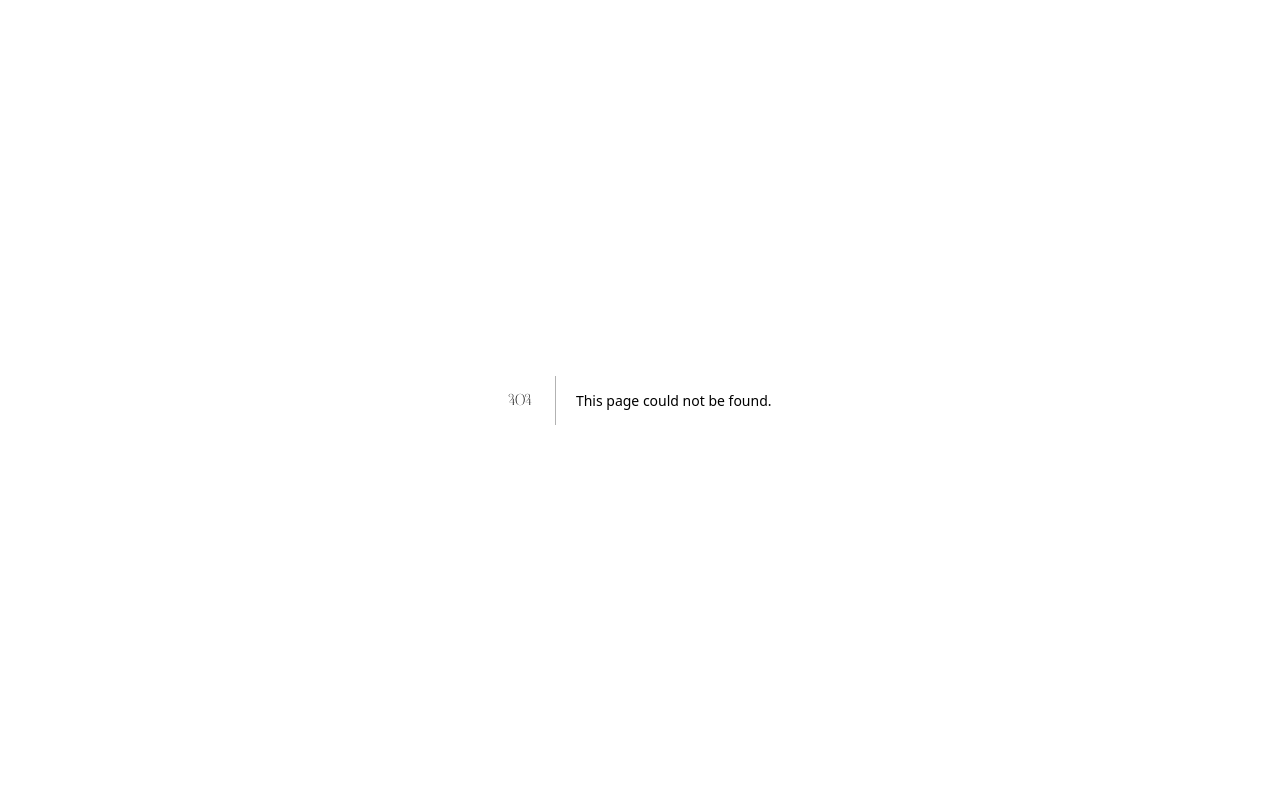
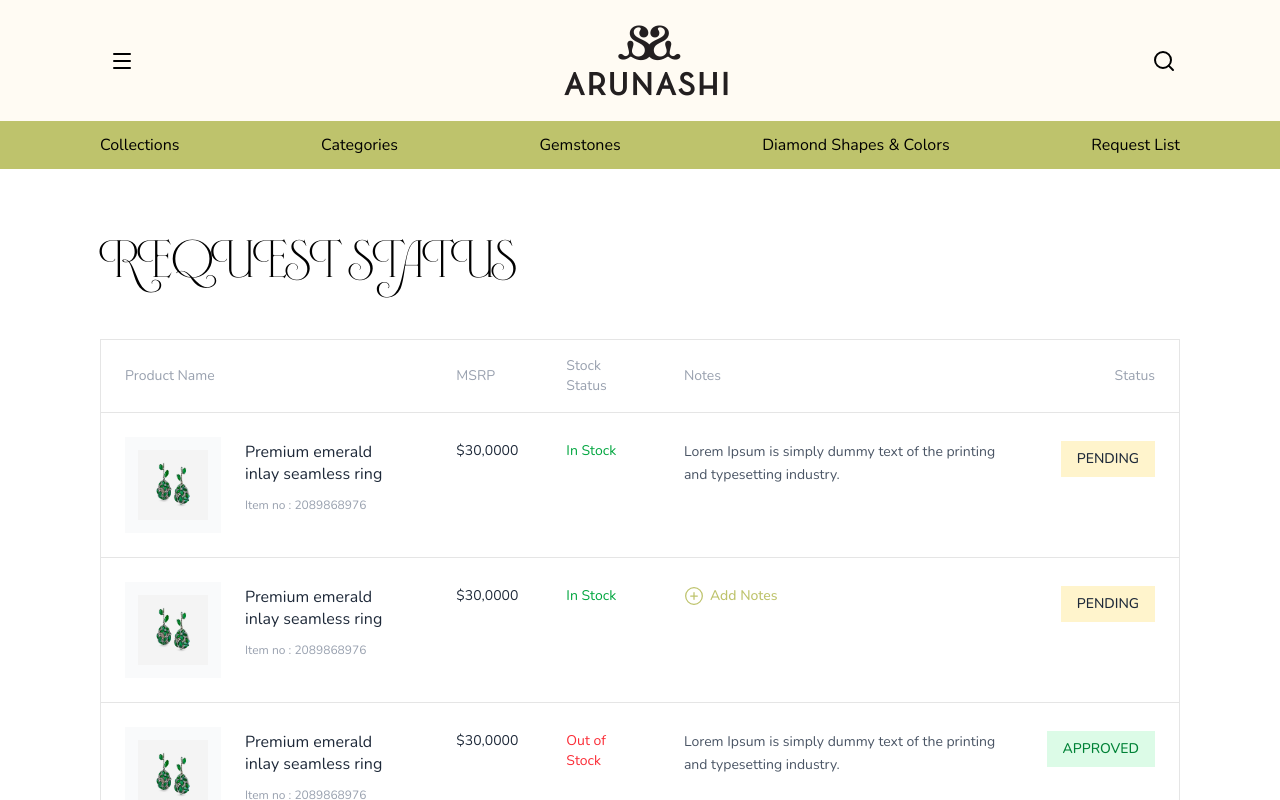
Before and after one commit to Sayan-97/arunashi, a Next.js app: page /request-status in a window 1280 px wide. Before the commit this address had no page. Shown: the top 800 px of the page. Built offline with nearby package versions, Linux system fonts and the light colour scheme.

Commit message:
feat: add request-status page

```diff
--- a/app/(main)/request-list/page.tsx
+++ b/app/(main)/request-list/page.tsx
@@ -1,10 +1,12 @@
-import { AlertCircle, PlusCircle, Trash2 } from "lucide-react";
+import { AlertCircle, Check, PlusCircle, Trash2 } from "lucide-react";
 import Image from "next/image";
+import Link from "next/link";
 import { Button } from "@/components/ui/button";
 import {
   Dialog,
   DialogClose,
   DialogContent,
+  DialogDescription,
   DialogFooter,
   DialogHeader,
   DialogTitle,
@@ -19,9 +21,11 @@ export default function RequestListPage() {
         <div className="flex items-center justify-between">
           <h1>Request List</h1>
           <div className="space-x-6">
+            <Link href="/request-status">
               <Button variant="outline" size="lg">
                 Request Status
               </Button>
+            </Link>
             <Button variant="outline" size="lg">
               Saved Lists
             </Button>
@@ -163,9 +167,38 @@ export default function RequestListPage() {
           <Button variant="outline" size="lg" className="lg:w-60">
             Save List
           </Button>
+          <Dialog>
+            <DialogTrigger asChild>
               <Button variant="outline" size="lg" className="lg:w-60">
                 Submit Request
               </Button>
+            </DialogTrigger>
+            <DialogContent className="sm:max-w-[771px] p-10 md:p-16">
+              <DialogHeader className="items-center text-center space-y-6">
+                <div className="size-20 rounded-full border-2 border-primary flex items-center justify-center mb-2">
+                  <Check className="size-8 text-primary" strokeWidth={1.5} />
+                </div>
+                <DialogTitle className="text-2xl md:text-[32px] font-medium leading-snug text-gray-900 max-w-xl mx-auto">
+                  Your Request List has been successfully
+                  <br />
+                  submitted to our sales team.
+                </DialogTitle>
+                <DialogDescription className="text-gray-500 text-sm md:text-base max-w-2xl mx-auto">
+                  A request list has been emailed to the sales team. We will be
+                  in touch shortly with next steps.
+                </DialogDescription>
+              </DialogHeader>
+              <DialogFooter className="border-t-0 bg-transparent sm:justify-center pt-8">
+                <DialogClose asChild>
+                  <Link href="/">
+                    <Button variant="outline" size="lg">
+                      Continue Browsing
+                    </Button>
+                  </Link>
+                </DialogClose>
+              </DialogFooter>
+            </DialogContent>
+          </Dialog>
         </div>
       </section>
     </main>
--- /dev/null
+++ b/app/(main)/request-status/page.tsx
@@ -0,0 +1,120 @@
+import { PlusCircle } from "lucide-react";
+import Image from "next/image";
+import { Button } from "@/components/ui/button";
+import { requestedProducts } from "@/constants";
+
+export default function RequestStatus() {
+  return (
+    <main className="py-15">
+      <section className="app_container space-y-10">
+        <h1 className="uppercase">Request status</h1>
+      </section>
+
+      <section className="app_container mt-10">
+        <div className="border border-black/10">
+          <table className="w-full text-left">
+            <thead>
+              <tr className="border-b border-black/10">
+                <th className="font-normal text-sm text-gray-400 py-4 px-6">
+                  Product Name
+                </th>
+                <th className="font-normal text-sm text-gray-400 py-4 px-6">
+                  MSRP
+                </th>
+                <th className="font-normal text-sm text-gray-400 py-4 px-6">
+                  Stock Status
+                </th>
+                <th className="font-normal text-sm text-gray-400 py-4 px-6">
+                  Notes
+                </th>
+                <th className="font-normal text-sm text-gray-400 py-4 px-6 text-right">
+                  Status
+                </th>
+              </tr>
+            </thead>
+            <tbody>
+              {requestedProducts.map((product, index) => {
+                const status = index === 2 ? "APPROVED" : "PENDING";
+
+                return (
+                  <tr
+                    key={product.id}
+                    className="border-b border-black/10 last:border-0"
+                  >
+                    <td className="p-6 align-top">
+                      <div className="flex gap-6">
+                        <div className="bg-gray-50 p-2 flex items-center justify-center size-24 shrink-0">
+                          <Image
+                            src={product.image}
+                            alt={product.name}
+                            width={70}
+                            height={70}
+                            className="object-contain"
+                          />
+                        </div>
+                        <div className="space-y-1 pt-1">
+                          <p className="text-gray-800 text-base max-w-48 leading-snug">
+                            {product.name}
+                          </p>
+                          <p className="text-xs text-gray-400 pt-2">
+                            Item no : {product.itemNo}
+                          </p>
+                        </div>
+                      </div>
+                    </td>
+                    <td className="p-6 align-top">
+                      <p className="text-gray-800 pt-1 text-sm">
+                        {product.msrp}
+                      </p>
+                    </td>
+                    <td className="p-6 align-top">
+                      <p
+                        className={`pt-1 text-sm ${
+                          product.stockStatus === "In Stock"
+                            ? "text-green-600"
+                            : "text-red-500"
+                        }`}
+                      >
+                        {product.stockStatus}
+                      </p>
+                    </td>
+                    <td className="p-6 align-top">
+                      <div className="pt-1 max-w-sm">
+                        {product.notes ? (
+                          <p className="text-gray-600 text-sm leading-relaxed">
+                            {product.notes}
+                          </p>
+                        ) : (
+                          <Button
+                            variant="ghost"
+                            className="text-highlight p-0 h-auto hover:bg-transparent"
+                          >
+                            <PlusCircle className="size-5" strokeWidth={1.5} />
+                            <span className="text-sm">Add Notes</span>
+                          </Button>
+                        )}
+                      </div>
+                    </td>
+                    <td className="p-6 align-top text-right">
+                      <div className="pt-1 flex justify-end">
+                        <div
+                          className={`inline-block px-4 py-2 text-sm font-medium ${
+                            status === "APPROVED"
+                              ? "bg-green-200/50 text-green-700"
+                              : "bg-[#fff4cc] text-gray-800"
+                          }`}
+                        >
+                          {status}
+                        </div>
+                      </div>
+                    </td>
+                  </tr>
+                );
+              })}
+            </tbody>
+          </table>
+        </div>
+      </section>
+    </main>
+  );
+}
--- a/components/layout/search.tsx
+++ b/components/layout/search.tsx
@@ -142,7 +142,7 @@ export default function Search() {
                           key={product.id}
                           className="flex items-center gap-6"
                         >
-                          <div className="w-[60px] h-[60px] bg-black flex items-center justify-center relative shrink-0">
+                          <div className="size-15 bg-black flex items-center justify-center relative shrink-0">
                             <Image
                               src={product.image}
                               alt={product.name}
```
Lines whose indentation alone changed are shown as unchanged.
